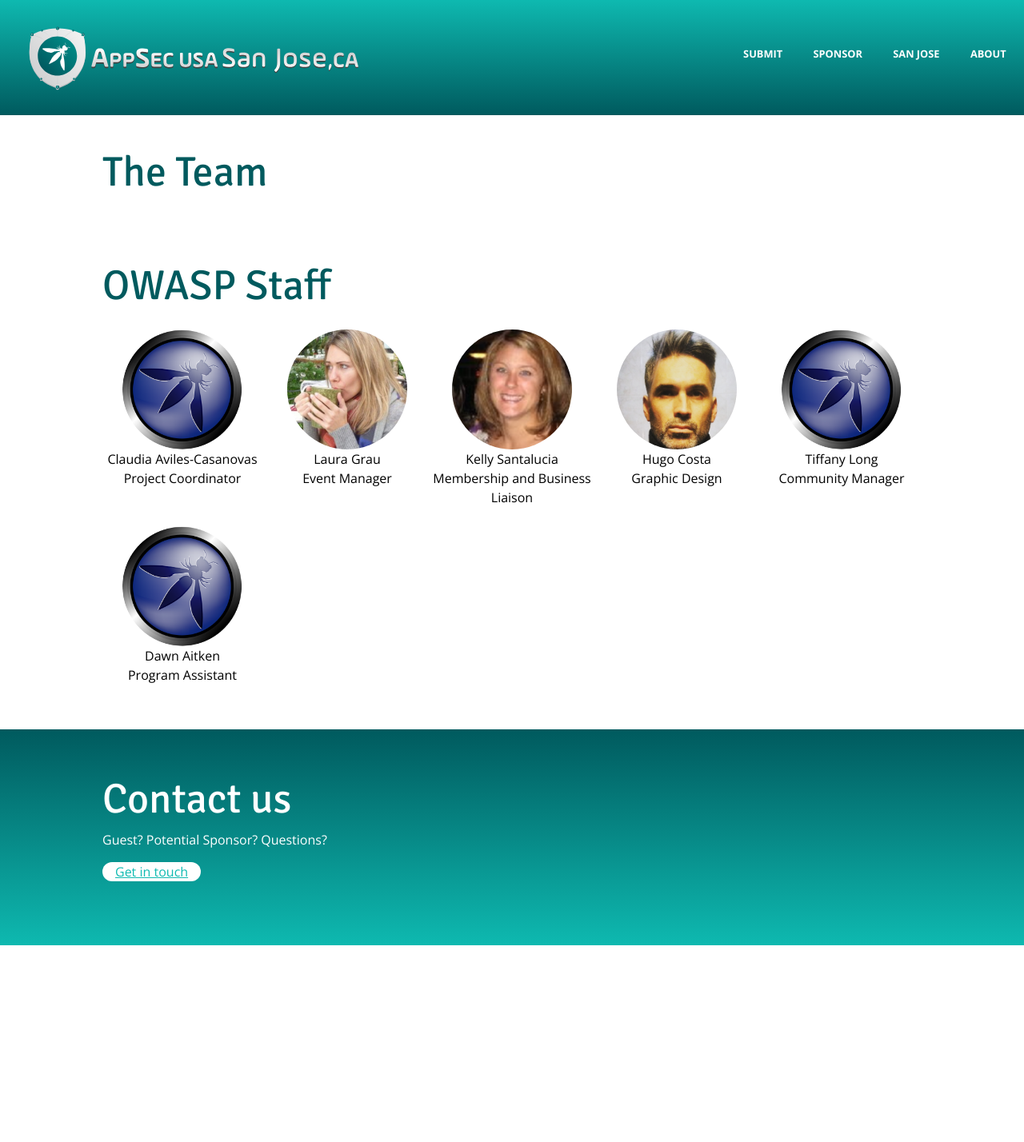
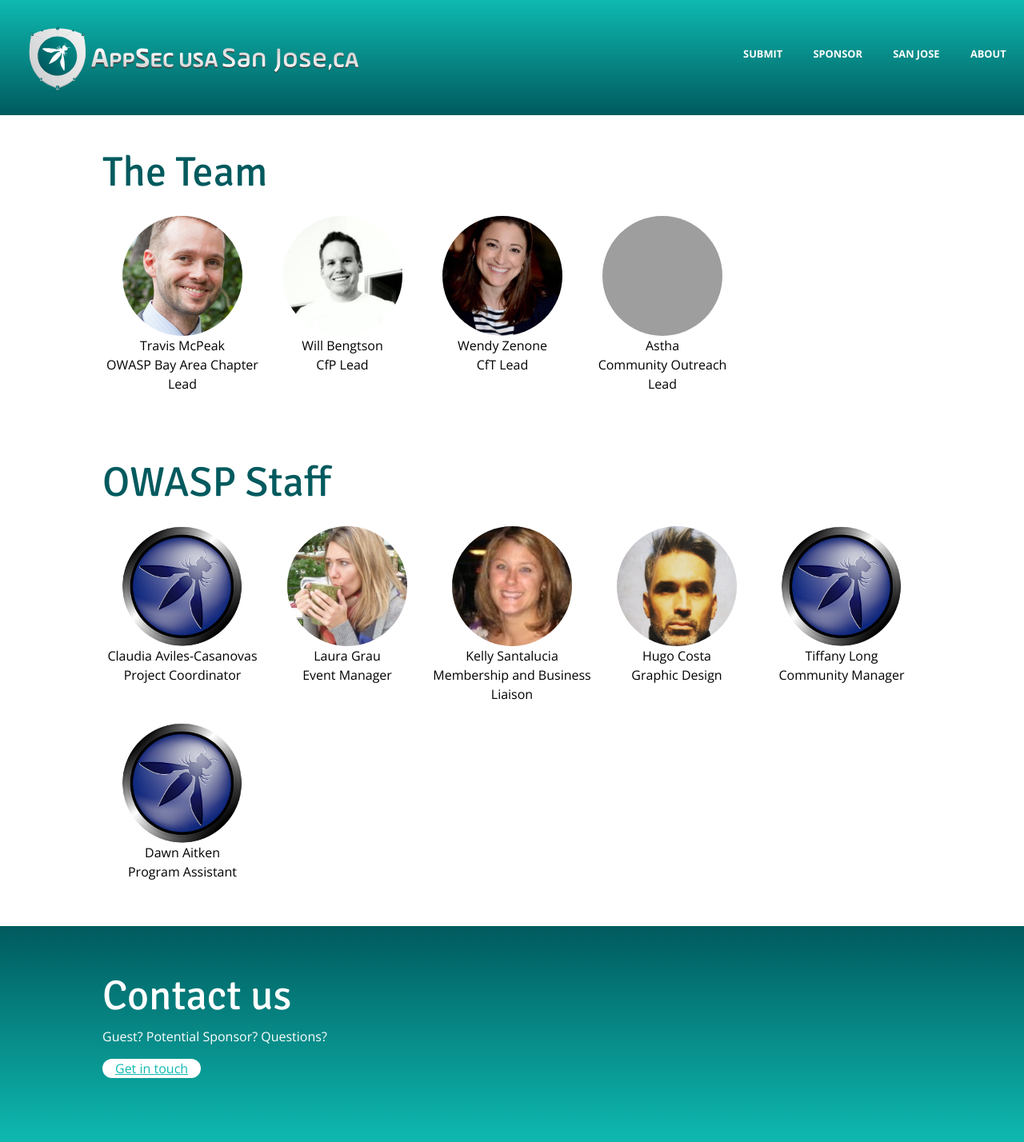
Before and after one commit to OWASP/AppSecUSA2018, a Jekyll site: the page built from about/team.html, in a window 1280 px wide. Shown: the whole page at 80% size. Built offline with Jekyll 4.4.1, drawn with Linux system fonts in a browser that asks for light colours; before the commit the page ends 1182 px from its top, so only the background shows below that; grey boxes are pictures that could not be loaded.

Commit message:
Conference team

```diff
--- a/_data/team.yml
+++ b/_data/team.yml
@@ -1,4 +1,16 @@
 conferenceteam:
+  - name: Travis McPeak
+    role: OWASP Bay Area Chapter Lead
+    image: travis_small.jpg
+  - name: Will Bengtson
+    role: CfP Lead
+    image: will.jpg
+  - name: Wendy Zenone
+    role: CfT Lead
+    image: wendy.jpg
+  - name: Astha
+    role: Community Outreach Lead
+    image: ashta.jpg
 staff:
   - name: Claudia Aviles-Casanovas
     role: Project Coordinator
```
Also changed, not shown: assets/images/team/astha.jpg (added), assets/images/team/travis_small.jpg (added), assets/images/team/wendy.jpg (added), assets/images/team/will.jpg (added), 1 other file.
